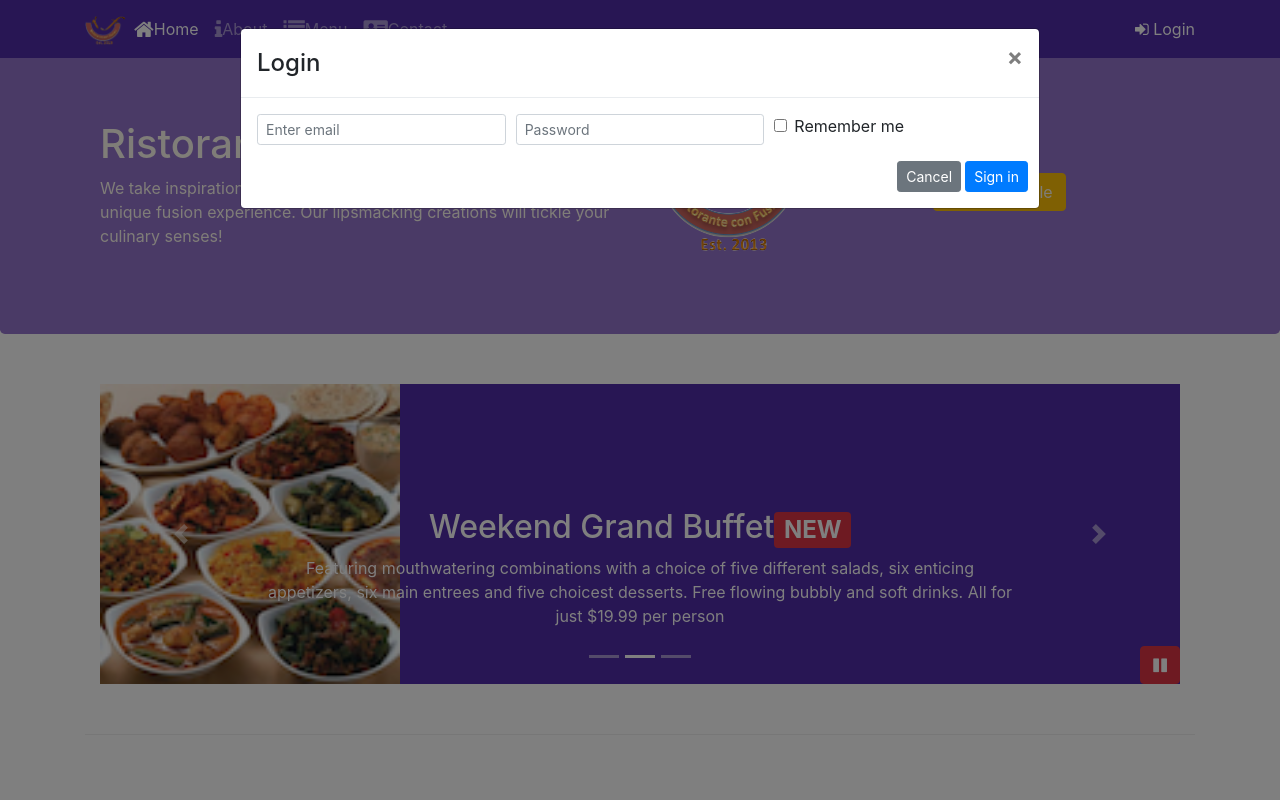
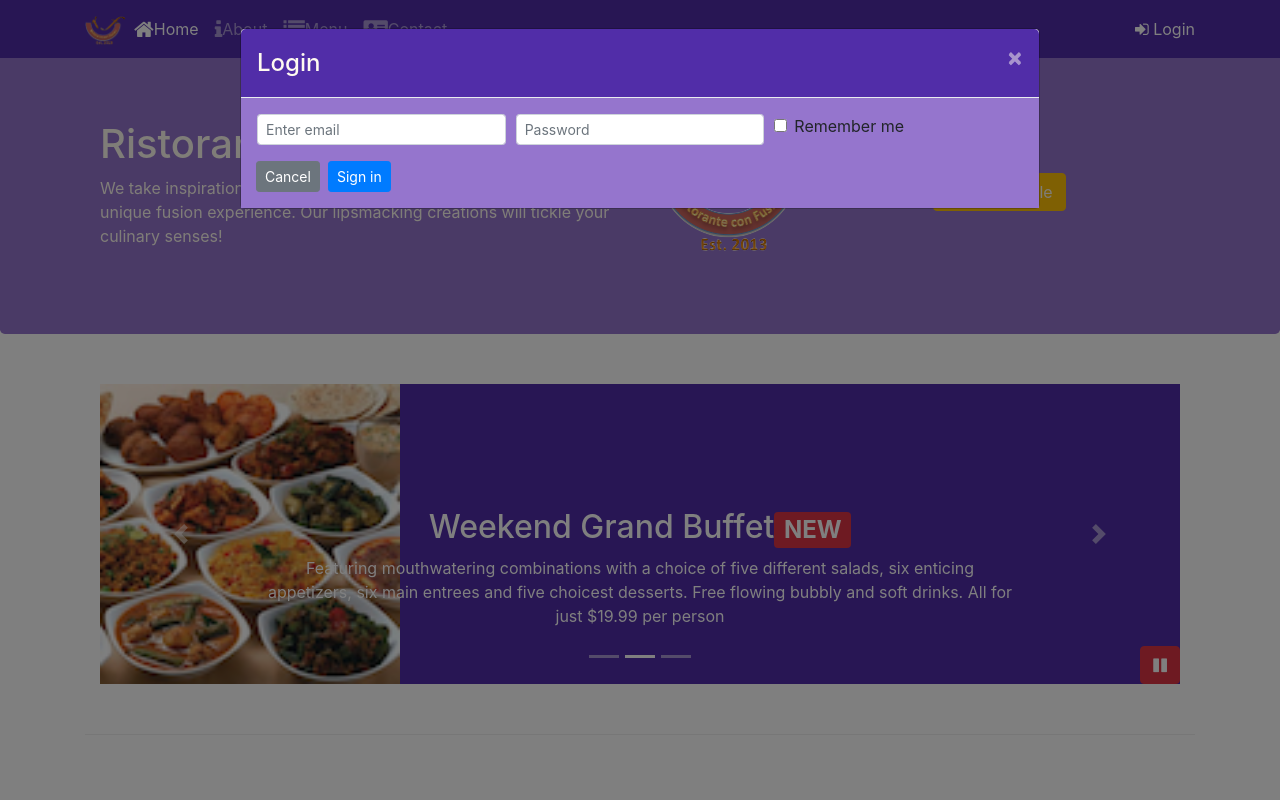
Before and after one commit to luxcode007/ConFusion, a website: page index.html in a window 1280 px wide. Both pictures are taken after a click on the link "Login". Shown: the top 800 px of the page. Drawn offline with nearby package versions, Linux system fonts and the light colour scheme.

Commit message:
assignment 4

```diff
--- a/css/styles.scss
+++ b/css/styles.scss
@@ -2,6 +2,7 @@ $lt-gray: #ddd;
 $background-dark: #512DA8;
 $background-light: #9575CD;
 $background-pale: #D1C4E9;
+$floral-white: floralwhite;
 
 // Height variables
 $carousel-item-height: 300px;
@@ -74,3 +75,16 @@ body{
     bottom: 0px;
     z-index: 1;
 }
+
+.modal-header {
+    background:$background-dark;
+    color:$floral-white;
+
+    .close {
+        color:$floral-white;
+    }
+}
+
+.modal-body {
+    background:$background-light;
+}
--- a/index.html
+++ b/index.html
@@ -27,7 +27,8 @@
                     <li class="nav-item"><a class="nav-link" href="./contactus.html"><span class="fa fa-address-card fa-lg"></span>Contact</a></li>
                 </ul>
                 <span class="navbar-text">
-                    <a data-toggle="modal" data-target="#loginModal">
+                    <!-- Removed Modal Data-* toggles <data-toggle="modal" data-target="#loginModal"> -->
+                    <a id="loginButton">
                         <span class="fa fa-sign-in"></span> Login
                     </a>
                 </span>
@@ -64,8 +65,8 @@
                             </div>
                         </div>
                         <div class="form-row">
-                            <button type="button" class="btn btn-secondary btn-sm ml-auto" data-dismiss="modal">Cancel</button>
-                            <button type="submit" class="btn btn-primary btn-sm ml-1">Sign in</button>
+                            <button type="button" class="btn btn-secondary btn-sm ml-1 mr-2" data-dismiss="modal">Cancel</button>
+                            <button type="submit" class="btn btn-primary btn-sm mr-auto">Sign in</button>
                         </div>
                     </form>
                 </div>
@@ -85,8 +86,8 @@
                     <img src="img/logo.png" class="img-fluid">
                 </div>
                 <div class="col-12 col-sm align-self-center">
-                    <a role="button" class="btn btn-warning"
-                        data-toggle="modal" data-target="#reserveModal">
+                    <!-- Removed modal data-toggles <data-toggle="modal" data-target="#reserveModal"> -->
+                    <a role="button" class="btn btn-warning" id="reserveButton">
                         Reserve Table
                     </a>
                 </div>
@@ -321,6 +322,12 @@
                     $('#carouselButton').children('span').addClass('fa-pause');
                 }
             });
+            $("#loginButton").click(function(){
+                $("#loginModal").modal('show');
+            });
+            $("#reserveButton").click(function(){
+                $("#reserveModal").modal('show');
+            });
         });
     </script>
 </body>
```
Also changed, not shown: css/styles.css.
